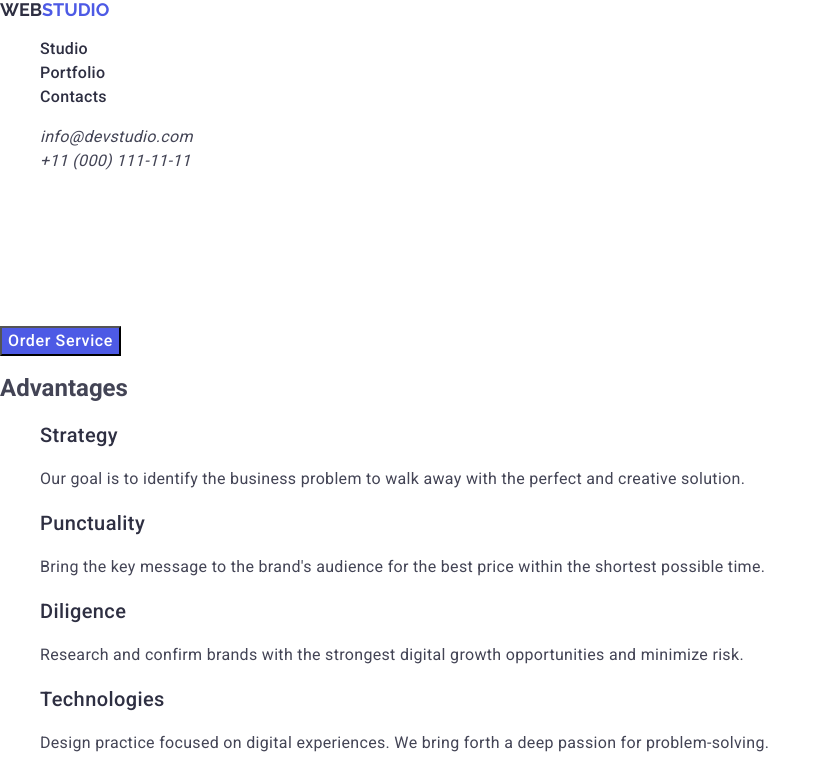
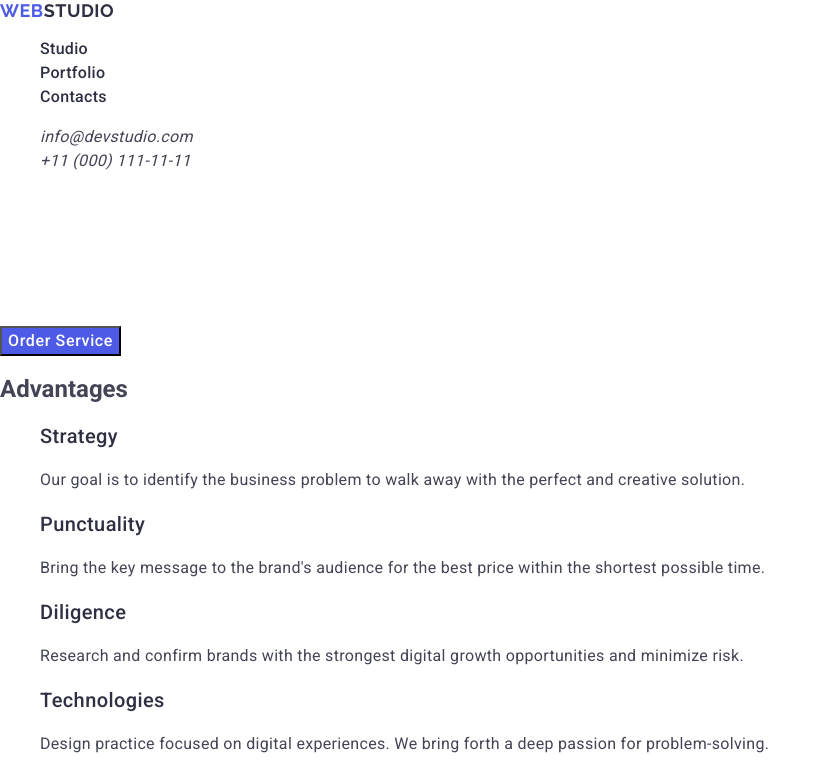
Before and after one commit to Rysenkosv/goit-markup-hw-02, a plain HTML site: page index.html in a window 1280 px wide. Shown: the top 782 px of the page, without its empty margins (0-831 px from the left). Drawn offline with nearby package versions, Linux system fonts and the light colour scheme.

Commit message:
Update styles.css

```diff
--- a/css/styles.css
+++ b/css/styles.css
@@ -14,10 +14,10 @@ body{font-family: "Roboto", sans-serif;
 .header__logo {font-family: "Raleway", sans-serif;
     font-weight: 700;
     font-size: 18px;
-    line-height: 1.17
+    line-height: 1.17;
     letter-spacing: 0.03em;
     text-transform: uppercase;
-    color: #2e2f42;}
+    color: #4d5ae5;}
 
 .header__menu {}
 
@@ -25,11 +25,13 @@ body{font-family: "Roboto", sans-serif;
 
 .logo-style{font-family: "Raleway", sans-serif;
     font-weight: 700;
-    font-size: 18px;;
-    line-height: 1.17
-    letter-spacing: 0.03em;
-    text-transform: uppercase;
-    color: #4d5ae5;}
+        font-size: 18px;
+        line-height: 1.17;
+        letter-spacing: 0.03em;
+        text-transform: uppercase;
+        color: #2e2f42;
+    }
+
 
 .menu__link {font-weight: 500;
     font-size: 16px;
```
